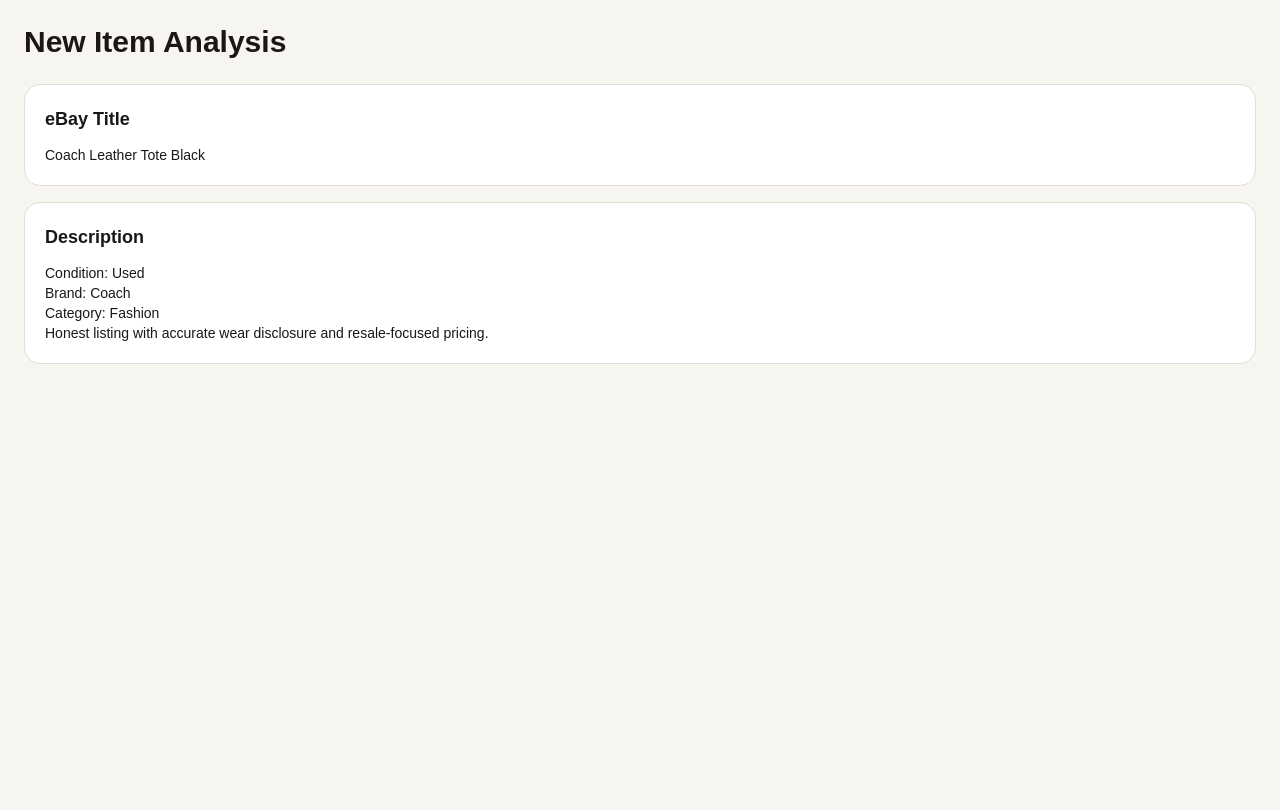
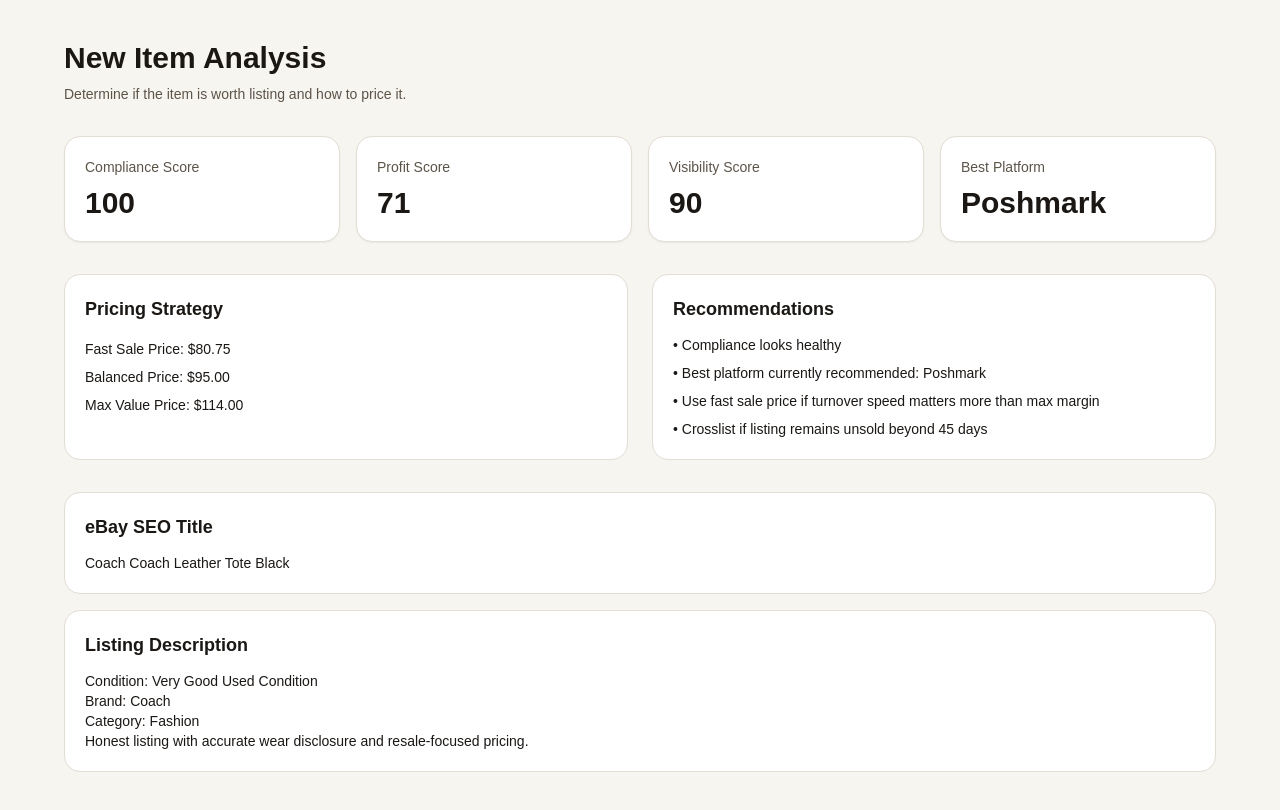
Before and after one commit to RejectedDope/ResaleIQ, a Next.js app: page /analyze in a window 1280 px wide. Built offline with nearby package versions, Linux system fonts and the light colour scheme.

Commit message:
Upgrade analyze page into item decision engine

```diff
--- a/app/analyze/page.tsx
+++ b/app/analyze/page.tsx
@@ -1,21 +1,76 @@
+'use client'
+
+import { useMemo, useState } from 'react'
 import ListingOutputCard from '@/components/ListingOutputCard'
+import ScoreCard from '@/components/ScoreCard'
+import RecommendationList from '@/components/RecommendationList'
 import { generateListing } from '@/lib/listingGenerator'
+import { calculateCompliance } from '@/lib/compliance'
+import { recommendPlatform } from '@/lib/platformRecommendation'
 
 export default function AnalyzePage() {
-  const result = generateListing({
+  const [form] = useState({
+    itemTitle: 'Coach Leather Tote',
     brand: 'Coach',
-    itemTitle: 'Leather Tote',
+    category: 'Fashion',
+    condition: 'Very Good Used Condition',
+    size: 'One Size',
     color: 'Black',
-    condition: 'Used',
-    category: 'Fashion'
+    material: 'Leather',
+    targetSalePrice: 95,
+    listingAgeDays: 12
   })
 
+  const compliance = useMemo(() => calculateCompliance(form), [form])
+  const listing = useMemo(() => generateListing(form), [form])
+  const bestPlatform = useMemo(() => recommendPlatform(form), [form])
+
+  const fastSalePrice = (form.targetSalePrice * 0.85).toFixed(2)
+  const balancedPrice = form.targetSalePrice.toFixed(2)
+  const maxValuePrice = (form.targetSalePrice * 1.2).toFixed(2)
+
+  const visibilityScore = Math.max(50, compliance.score - 10)
+  const profitScore = Math.min(100, Math.round((form.targetSalePrice / 100) * 75))
+
+  const recommendations = [
+    compliance.score < 80 ? 'Improve missing compliance fields before listing' : 'Compliance looks healthy',
+    `Best platform currently recommended: ${bestPlatform}`,
+    'Use fast sale price if turnover speed matters more than max margin',
+    'Crosslist if listing remains unsold beyond 45 days'
+  ]
+
   return (
-    <main className="min-h-screen p-6">
-      <h1 className="text-3xl font-bold mb-6">New Item Analysis</h1>
-      <div className="space-y-4">
-        <ListingOutputCard title="eBay Title" content={result.ebayTitle} />
-        <ListingOutputCard title="Description" content={result.description} />
+    <main className="min-h-screen bg-[#F7F5F0] p-6 md:p-10">
+      <div className="mx-auto max-w-6xl space-y-8">
+        <div>
+          <h1 className="text-3xl font-bold">New Item Analysis</h1>
+          <p className="mt-2 text-sm text-[#5C5449]">Determine if the item is worth listing and how to price it.</p>
+        </div>
+
+        <section className="grid gap-4 md:grid-cols-2 lg:grid-cols-4">
+          <ScoreCard label="Compliance Score" value={compliance.score} />
+          <ScoreCard label="Profit Score" value={profitScore} />
+          <ScoreCard label="Visibility Score" value={visibilityScore} />
+          <ScoreCard label="Best Platform" value={bestPlatform} />
+        </section>
+
+        <section className="grid gap-6 md:grid-cols-2">
+          <div className="rounded-2xl border border-[#E2DDD5] bg-white p-5">
+            <h2 className="text-lg font-semibold">Pricing Strategy</h2>
+            <div className="mt-4 space-y-2 text-sm">
+              <p>Fast Sale Price: ${fastSalePrice}</p>
+              <p>Balanced Price: ${balancedPrice}</p>
+              <p>Max Value Price: ${maxValuePrice}</p>
+            </div>
+          </div>
+
+          <RecommendationList items={recommendations} />
+        </section>
+
+        <section className="grid gap-4">
+          <ListingOutputCard title="eBay SEO Title" content={listing.ebayTitle} />
+          <ListingOutputCard title="Listing Description" content={listing.description} />
+        </section>
       </div>
     </main>
   )
```
